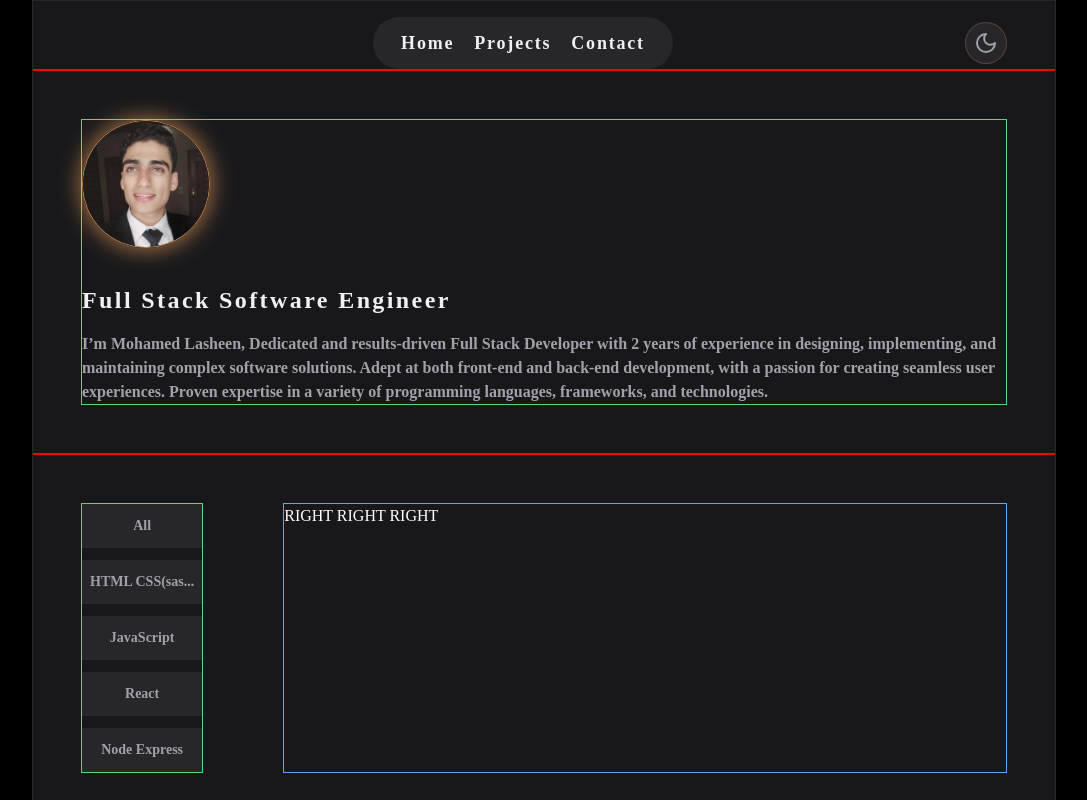
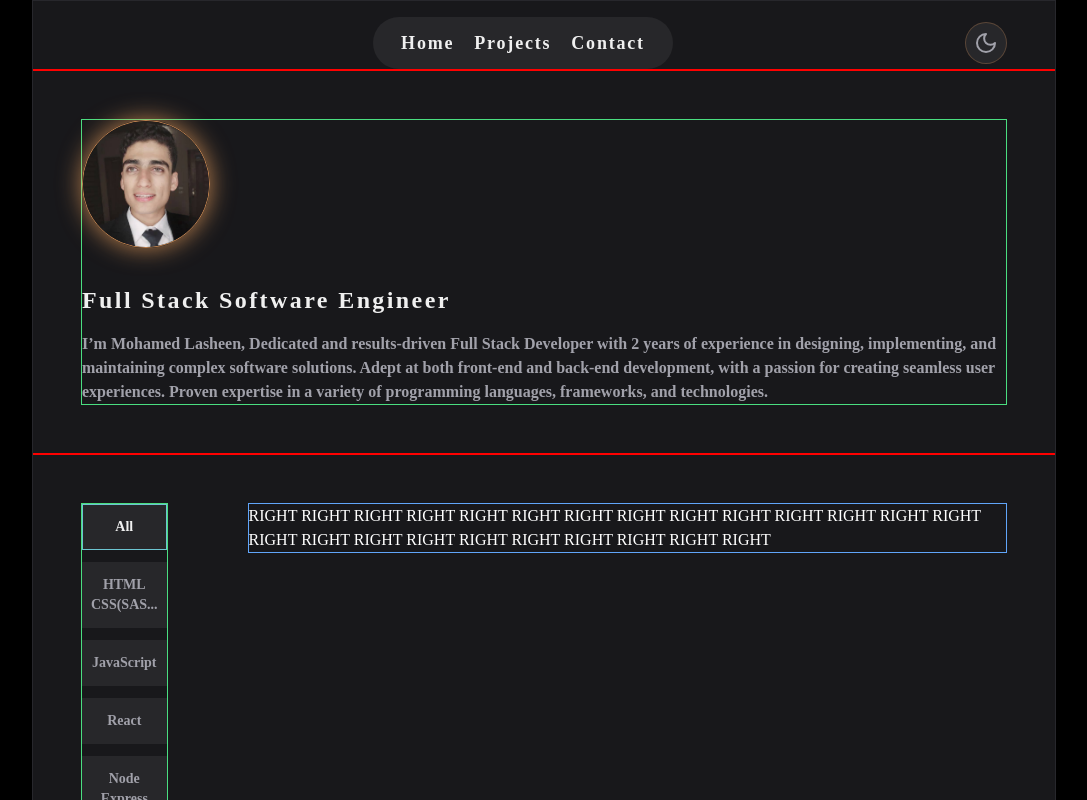
Before and after one commit to mohamedlasheen92/Portfolio, a React (Vite) app: page / in a window 1280 px wide. Shown: the top 800 px of the page, without its empty margins (96-1183 px from the left). Built offline with nearby package versions, Linux system fonts and the light colour scheme.

Commit message:
ADD active selected category

```diff
--- a/src/components/main/CategoryButton.tsx
+++ b/src/components/main/CategoryButton.tsx
@@ -1,19 +1,26 @@
 import { txtSlicer } from '../../utils/functions'
 import './category.scss'
 
+
+
 interface IProps {
-  name: string
+  name: string;
+  activeBtn: boolean;
+  onClickCategory: (name: string) => void;
 }
 
-const CategoryButton = ({name}: IProps) => {
-
+const CategoryButton = ({ name, activeBtn, onClickCategory }: IProps) => {
   return (
     <>
-      <button className="category-btn py-3 px-2 text-center w-fit lg:w-full transition-colors text-sm font-semibold ">
+      <button
+        className={`category-btn py-3 px-2 text-center w-fit lg:w-full
+          transition-colors text-sm font-semibold ${activeBtn ? "active" : ""}`}
+        onClick={() => onClickCategory(name)}
+      >
         {txtSlicer(name)}
       </button>
     </>
   );
-}
+};
 
 export default CategoryButton
--- a/src/components/main/Main.tsx
+++ b/src/components/main/Main.tsx
@@ -1,17 +1,37 @@
+import { categories } from "../../data";
 import CategoryButton from "./CategoryButton";
+import {  useState } from "react";
+
 
 const Main = () => {
+  // *** STATE ***
+  const [activeBtn, setActiveBtn] = useState<string>("All")
+
+  // *** HANDLER ***
+  const onClickCategory = (name: string) => setActiveBtn(name)
+
+
+  // *** RENDER ***
+  const renderCategoriesBtns = categories.map((categoryName) => (
+    <CategoryButton
+      key={categoryName}
+      name={categoryName}
+      activeBtn={activeBtn === categoryName}
+      onClickCategory={onClickCategory}
+    />
+  ));
+
   return (
     <>
-      <main className="flex flex-col lg:flex-row gap-10 lg:gap-20">
+      <main className="flex flex-col lg:flex-row items-start gap-10 lg:gap-20">
         <section className="left border border-green-400 flex flex-wrap lg:flex-col justify-center items-center gap-3">
-          <CategoryButton name="All"/>
-          <CategoryButton name="HTML CSS(sass) JS"/>
-          <CategoryButton name="JavaScript"/>
-          <CategoryButton name="React"/>
-          <CategoryButton name="Node Express"/>
+          {renderCategoriesBtns}
         </section>
-        <section className="right border border-blue-400 grow">RIGHT RIGHT RIGHT</section>
+        <section className="right border border-blue-400 grow">
+          RIGHT RIGHT RIGHT RIGHT RIGHT RIGHT RIGHT RIGHT RIGHT RIGHT RIGHT
+          RIGHT RIGHT RIGHT RIGHT RIGHT RIGHT RIGHT RIGHT RIGHT RIGHT RIGHT
+          RIGHT RIGHT
+        </section>
       </main>
     </>
   );
--- a/src/components/main/category.scss
+++ b/src/components/main/category.scss
@@ -1,9 +1,14 @@
 .category-btn {
   background-color: var(--grayBackground);
   color: var(--graphColor);
+  border: .1rem solid var(--grayBackground);
 
-  &:hover {
+  &:hover, &.active {
     color: var(--titleColor);
 
   }
+  &.active {
+    border-color: var(--primary);
+    transition: all 150ms linear;
+  }
 }
--- /dev/null
+++ b/src/data/index.ts
@@ -0,0 +1,11 @@
+export const categories: string[] = [
+  "All",
+  "HTML CSS(SASS) JS",
+  "JavaScript",
+  "React",
+  "Node Express",
+  "Node ",
+  "test ",
+  "just ",
+
+]
```
